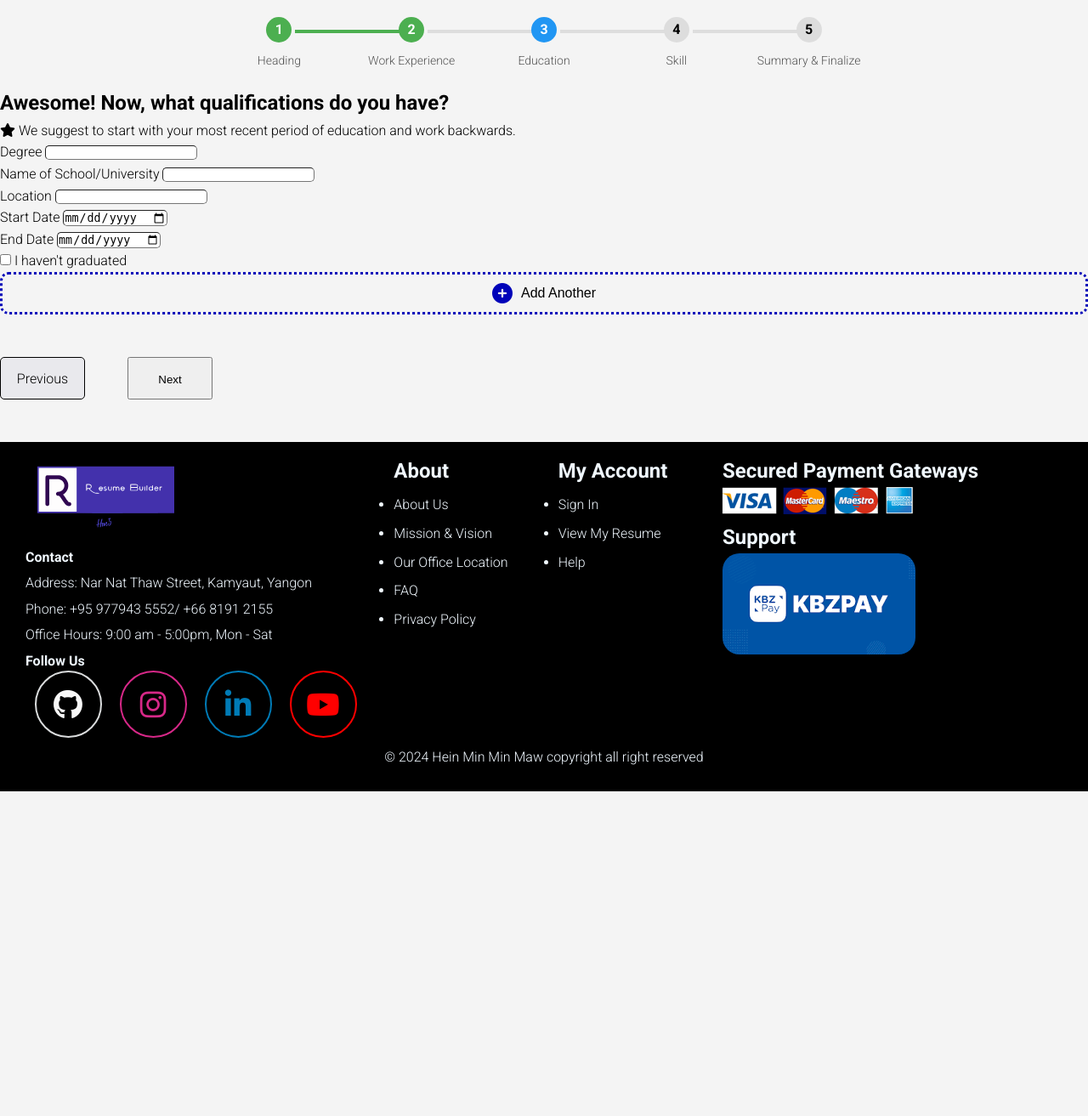
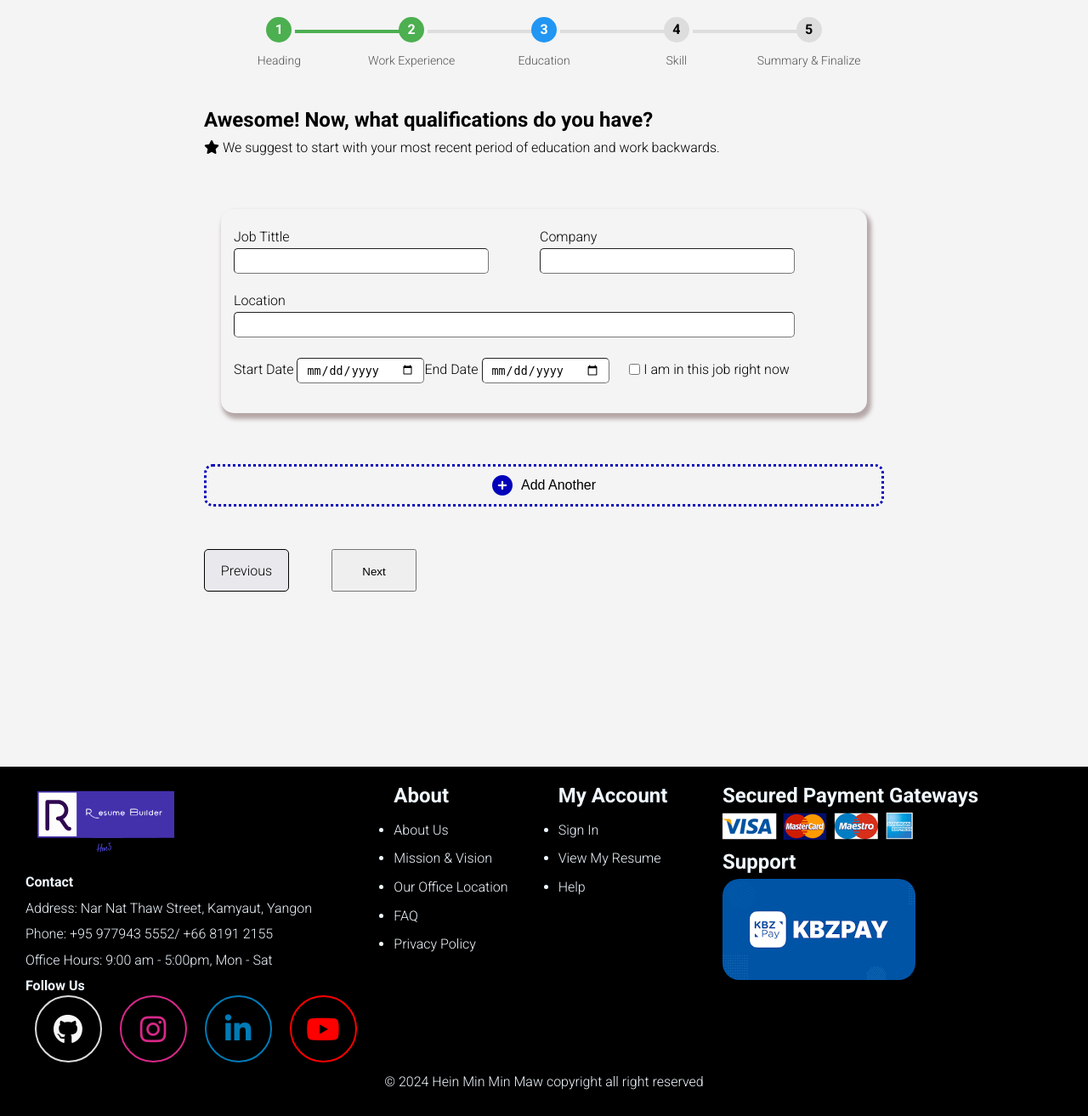
Before and after one commit to EchoDeep27/online-resume-builder, a Flask app: page /resume/section/work_experience in a window 1280 px wide. Shown: the whole page at 85% size. Before the commit the page ends 931 px from the top, so only its background shows below. Run offline with Flask 3, Linux system fonts and the light colour scheme.

Commit message:
feat: implemented cached mechanism on work-experience section page using the same approach as education

```diff
--- a/static/css/work-exp-section.css
+++ b/static/css/work-exp-section.css
@@ -1,4 +1,4 @@
-#edu-section {
+#work-exp-section {
     height: 100vh;
     display: flex;
     padding: 20px;
@@ -6,7 +6,7 @@
     overflow: hidden;
 }
 
-#edu-forms-container {
+#work-exp-forms-container {
     max-height: 60vh;
     overflow-y: auto;
     width: 800px;
@@ -16,7 +16,7 @@
 }
 
 
-.edu-form {
+.work-exp-form {
     margin: 30px 0;
     display: grid;
     grid-template-columns: repeat(2, 360px);
@@ -26,13 +26,17 @@
     box-shadow: 3px 5px 5px 2px #b5a7a7;
 }
 
-.edu-form>div {
+.work-exp-form input {
+    padding: 5px 10px;
+}
+
+.work-exp-form>div {
     min-height: 75px;
 }
 
-.edu-form input[type="text"],
-.edu-form input[type="tel"],
-.edu-form input[type="email"] {
+.work-exp-form input[type="text"],
+.work-exp-form input[type="tel"],
+.work-exp-form input[type="email"] {
     width: 300px;
     height: 30px;
     display: block;
@@ -40,75 +44,29 @@
 }
 
 
-.edu-form .location-div {
+.work-exp-form .location-div {
     grid-column: span 2;
 }
 
-.edu-form .location-div input[type="text"] {
+.work-exp-form .location-div input[type="text"] {
     width: 660px;
 }
 
-.edu-form .date-div {
+.work-exp-form .date-div {
     grid-column: span 2;
     min-height: 50px;
 }
 
-.edu-form .date-div>div {
+.work-exp-form .date-div>div {
     display: inline-block;
     margin: 5px 20px 5px 0;
 }
 
-.edu-form .date-div input[type="date"]{
-   width: 150px;
+.work-exp-form .date-div input[type="date"] {
+    width: 150px;
 }
 
-.edu-form-wrapper {
+.work-exp-form-wrapper {
     margin-bottom: 20px;
     position: relative;
 }
-
-.remove-form-btn {
-    visibility: hidden;
-    /* Hide the button but keep its space */
-    width: 200px;
-    background-color: var(--danger-color);
-    color: #fff;
-    padding: 5px 10px;
-    margin-top: 10px;
-    border: none;
-    border-radius: 10px;
-    font-size: 1rem;
-    font-weight: bold;
-    transition: visibility 0.6s, opacity .7s;
-    /* Smooth transition */
-    opacity: 0;
-}
-
-.showed-remove-btn {
-    visibility: visible;
-    /* Show the button */
-    opacity: 1;
-
-}
-
-.edu-form .remove-form-btn:hover {
-    background-color: #aa2121;
-}
-
-/* Education form Remove Animation  */
-
-.fade-out {
-    animation: fadeOut 0.3s ease-out;
-    opacity: 0;
-}
-
-
-@keyframes fadeOut {
-    from {
-        opacity: 1;
-    }
-
-    to {
-        opacity: 0;
-    }
-}
--- a/static/js/edu-resume.js
+++ b/static/js/edu-resume.js
@@ -72,7 +72,7 @@
                     <div class="date-div">
                         <div>
                             <label for="start-date">Start Date</label>
-                            <input type="date" name="start-date" value="${eduInfo.start_date}" required>
+                            <input type="date" id="start-date" name="start-date" value="${eduInfo.start_date}" required>
                         </div>
                         <div>
                             <label for="end-date">End Date</label>
--- a/static/js/work-exp-resume.js
+++ b/static/js/work-exp-resume.js
@@ -1,11 +1,11 @@
 document.addEventListener('DOMContentLoaded', function () {
 
-    let eduFormsContainer = document.getElementById('edu-forms-container');
+    let workExpFormsContainer = document.getElementById('work-exp-forms-container');
     let addAnotherBtn = document.getElementById('add-another-btn');
     let submitBtn = document.getElementById('next-btn');
 
-    submitBtn.addEventListener('click', cachedEduInfo);
-    addAnotherBtn.addEventListener('click', () => insertEducationForm(null));
+    submitBtn.addEventListener('click', cachedworkExpInfo);
+    addAnotherBtn.addEventListener('click', () => insertworkExpcationForm(null));
 
     // Loading cached data if exists
     loadCached()
@@ -19,80 +19,80 @@
         form.querySelector('input[name="end-date"]').setAttribute("max", todayDate);
     }
 
-    // setting the end-date of the first education form
-    setMaxEndDate(document.querySelector('.edu-form'));
+    // setting the end-date of the first workExpcation form
+    setMaxEndDate(document.querySelector('.work-exp-form'));
 
-    function removeEducationForm(eduFormWrapper) {
-        let isConfirmed = confirm("Are you sure you want to delete this education entry?");
+    function removeworkExpcationForm(workExpFormWrapper) {
+        let isConfirmed = confirm("Are you sure you want to delete this workExpcation entry?");
 
         if (!isConfirmed) {
             return
         }
 
-        eduFormWrapper.classList.add('fade-out');
+        workExpFormWrapper.classList.add('fade-out');
         setTimeout(() => {
-            eduFormWrapper.remove();
+            workExpFormWrapper.remove();
         }, 300);
     }
 
 
 
-    function insertEducationForm(eduInfo = null, includeRemoveBtn = true) {
-        if (eduInfo === null) {
-            eduInfo =
+    function insertworkExpcationForm(workExpInfo = null, includeRemoveBtn = true) {
+        if (workExpInfo === null) {
+            workExpInfo =
             {
-                degree: '',
-                school: '',
+                job: '',
+                company: '',
                 location: '',
                 start_date: '0-0-0',
                 end_date: '0-0-0',
-                is_working: false
+                isWorking: false
             }
                 ;
         }
 
 
-        let eduFormWrapper = document.createElement('div');
-        eduFormWrapper.classList.add('edu-form-wrapper');
+        let workExpFormWrapper = document.createElement('div');
+        workExpFormWrapper.classList.add('work-exp-form-wrapper');
 
-        eduFormWrapper.innerHTML = `
-                <form class="edu-form">
+        workExpFormWrapper.innerHTML = `
+                <form class="work-exp-form">
                     <div>
-                        <label for="degree">Degree</label>
-                        <input type="text" name="degree" value="${eduInfo.degree}" required>
+                        <label for="job">Job Tittle</label>
+                        <input type="text" name="job" value="${workExpInfo.job}" required>
                     </div>
                     <div>
-                        <label for="school">Name of School/University</label>
-                        <input type="text" name="school" value="${eduInfo.school}" required>
+                        <label for="company">Company</label>
+                        <input type="text" name="company" value="${workExpInfo.company}" required>
                     </div>
                     <div class="location-div">
                         <label for="location">Location</label>
-                        <input type="text" name="location" value="${eduInfo.location}" required>
+                        <input type="text" name="location" value="${workExpInfo.location}" required>
                     </div>
                     <div class="date-div">
                         <div>
                             <label for="start-date">Start Date</label>
-                            <input type="date" name="start-date" value="${eduInfo.start_date}" required>
+                            <input type="date" name="start-date" value="${workExpInfo.startDate}" id="start-date required>
                         </div>
                         <div>
                             <label for="end-date">End Date</label>
-                            <input type="date" id="end-date" name="end-date" value="${eduInfo.end_date}" ${eduInfo.is_working ? 'disabled' : ''}>
+                            <input type="date" name="end-date" value="${workExpInfo.endDate}" ${workExpInfo.isWorking ? 'disabled' : ''} id="end-date">
                         </div>
-                        <input type="checkbox" name="is-studying" id="is-studying" ${eduInfo.is_working ? 'checked' : ''}>
-                        <label for="is-studying">I haven't graduated yet</label>
+                        <input type="checkbox" name="is-working" id="is-working" ${workExpInfo.isWorking ? 'checked' : ''}>
+                        <label for="is-working">I am in this job right now</label>
                     </div>
                     ${includeRemoveBtn ? '<button type="button" class="remove-form-btn">Remove</button>' : ''}
 
                 </form>
                 `;
 
-        eduFormsContainer.appendChild(eduFormWrapper);
+        workExpFormsContainer.appendChild(workExpFormWrapper);
 
-        setMaxEndDate(eduFormWrapper);
+        setMaxEndDate(workExpFormWrapper);
 
-        let removeBtn = eduFormWrapper.querySelector(".remove-form-btn");
-        let isWorkingCheckbox = eduFormWrapper.querySelector("#is-studying")
-        let endDateInput = eduFormWrapper.querySelector("#end-date")
+        let removeBtn = workExpFormWrapper.querySelector(".remove-form-btn");
+        let isWorkingCheckbox = workExpFormWrapper.querySelector("#is-working")
+        let endDateInput = workExpFormWrapper.querySelector("#end-date")
 
         isWorkingCheckbox.addEventListener('change', () => {
             if (isWorkingCheckbox.checked) {
@@ -103,63 +103,66 @@
             }
         })
         if (removeBtn) {
-            removeBtn.addEventListener('click', () => removeEducationForm(eduFormWrapper));
+            removeBtn.addEventListener('click', () => removeworkExpcationForm(workExpFormWrapper));
 
-            eduFormWrapper.addEventListener('mouseover', function () {
+            workExpFormWrapper.addEventListener('mouseover', function () {
                 removeBtn.classList.add('showed-remove-btn');
             });
 
-            eduFormWrapper.addEventListener('mouseout', function () {
+            workExpFormWrapper.addEventListener('mouseout', function () {
                 removeBtn.classList.remove('showed-remove-btn');
             });
         }
     }
 
 
-    function cachedEduInfo() {
-        let eduForms = document.querySelectorAll('.edu-form');
-        let educationData = [];
+    function cachedworkExpInfo() {
+        let workExpForms = document.querySelectorAll('.work-exp-form');
+        let workExpcationData = [];
 
-        eduForms.forEach(form => {
-            let eduData = {
-                degree: form.querySelector('input[name="degree"]').value,
-                school: form.querySelector('input[name="school"]').value,
+        workExpForms.forEach(form => {
+            let startdateTest = form.querySelector('input[name="start-date"]')
+            console.log(`start date obj ${startdateTest}`)
+            console.log(`start date ${startdateTest.value}`)
+            let workExpData = {
+                job: form.querySelector('input[name="job"]').value,
+                company: form.querySelector('input[name="company"]').value,
                 location: form.querySelector('input[name="location"]').value,
-                start_date: form.querySelector('input[name="start-date"]').value,
-                end_date: form.querySelector('input[name="end-date"]').value,
-                is_working: form.querySelector('input[name="is-studying"]').checked
+                startDate: form.querySelector('input[name="start-date"]').value,
+                endDate: form.querySelector('input[name="end-date"]').value,
+                isWorking: form.querySelector('input[name="is-working"]').checked
             };
-            educationData.push(eduData);
+            workExpcationData.push(workExpData);
         });
 
-        localStorage.setItem('education_info', JSON.stringify(educationData));
+        localStorage.setItem('workExpInfo', JSON.stringify(workExpcationData));
 
-        window.location.href = '/resume/section/work_experience';
+        // window.location.href = '/resume/section/work_experience';
     }
 
 
     function loadCached() {
 
-        let cachedData = localStorage.getItem('education_info');
+        let cachedData = localStorage.getItem('workExpInfo');
 
         if (cachedData) {
-            let educationData = JSON.parse(cachedData);
+            let workExpcationData = JSON.parse(cachedData);
 
-            let eduFormsContainer = document.getElementById('edu-forms-container');
-            eduFormsContainer.innerHTML = '';
+            let workExpFormsContainer = document.getElementById('work-exp-forms-container');
+            workExpFormsContainer.innerHTML = '';
             formCount = 0
-            educationData.forEach(eduInfo => {
-                // Hidden the remove button in the first education entry form
+            workExpcationData.forEach(workExpInfo => {
+                // Hidden the remove button in the first workExpcation entry form
                 formCount++
                 if (formCount == 1) {
-                    insertEducationForm(eduInfo, false)
+                    insertworkExpcationForm(workExpInfo, false)
                 } else {
 
-                    insertEducationForm(eduInfo)
+                    insertworkExpcationForm(workExpInfo)
                 }
             });
         } else {
-            insertEducationForm(null, false)
+            insertworkExpcationForm(null, false)
         }
     }
 
--- a/templates/work-exp-resume.html
+++ b/templates/work-exp-resume.html
@@ -23,36 +23,7 @@
         </div>
         <div id="work-exp-forms-container">
             <div class="work-exp-form-wrapper">
-                <form class="work-exp-form">
-                    <div>
-                        <label for="degree">Degree</label>
-                        <input type="text" name="degree" required>
-                    </div>
 
-                    <div>
-                        <label for="school">Name of School/University</label>
-                        <input type="text" name="school" required>
-                    </div>
-                    <div class="location-div">
-                        <label for="location">Location</label>
-                        <input type="text" name="location" required>
-                    </div>
-                    <div class="date-div">
-                        <div>
-                            <label for="start-date">Start Date</label>
-                            <input type="date" name="start-date" required>
-                        </div>
-
-                        <div>
-                            <label for="end-date">End Date</label>
-                            <input type="date" name="end-date" id="end-date">
-                        </div>
-
-                        <input type="checkbox" name="is-studying" id="studying">
-                        <label for="is-studying">I haven't graduated</label>
-                    </div>
-
-                </form>
             </div>
 
         </div>
@@ -70,7 +41,7 @@
 
 </section>
 
-<script>
+<script src="{{url_for('static',filename='js/work-exp-resume.js')}}">
 
 </script>
 {% endblock %}
```
Also changed, not shown: static/css/edu-section.css (+6 -49 lines), static/css/main.css (+45 -1 lines).
